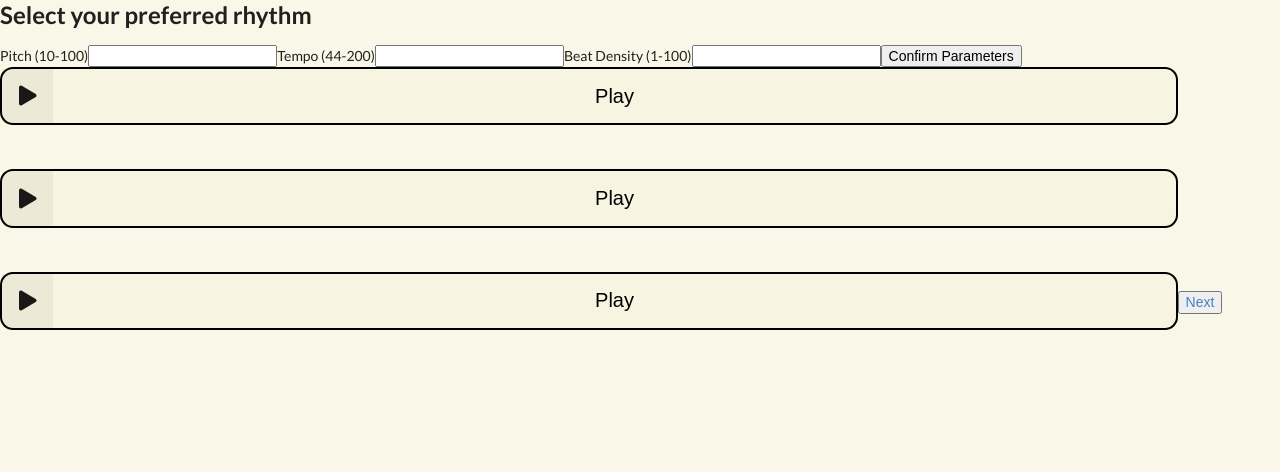
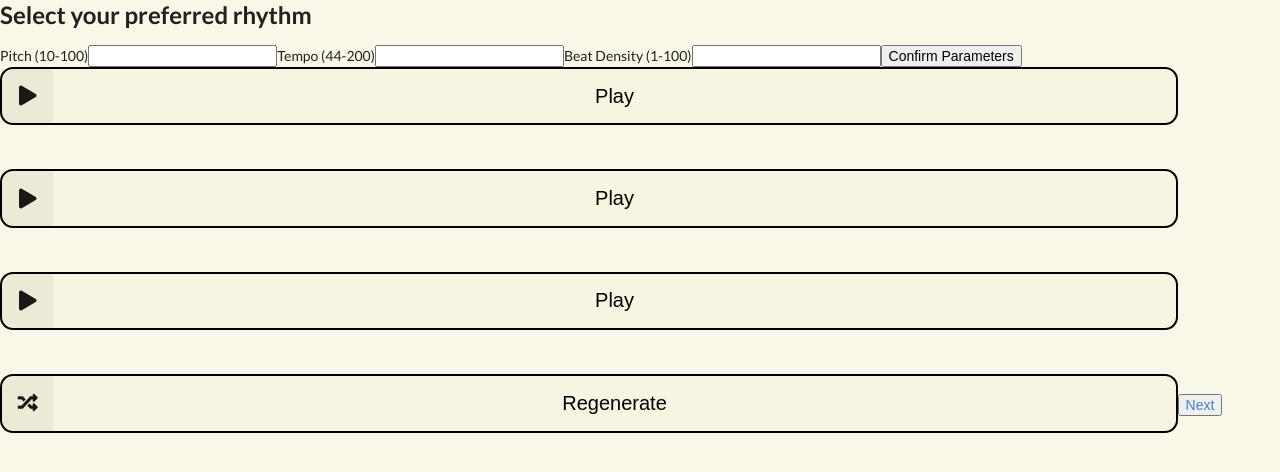
Before and after one commit to amudryk/Build-a-Beat, a React (Create React App) app: page / in a window 1280 px wide. Shown: the top 472 px of the page. Built offline with nearby package versions, Linux system fonts and the light colour scheme.

Commit message:
regenerate feature with GA
- does not include mutation

```diff
--- a/src/Editor.js
+++ b/src/Editor.js
@@ -36,7 +36,7 @@ class Editor extends Component {
   pingPong = new Tone.PingPongDelay({
     delayTime: "8n",
     feedback: 0.32,
-    wet: 0, // wet level can be modified by user via the snaredelayknob
+    wet: this.state.wetLevel, // wet level can be modified by user via the snaredelayknob
   });
 
   // create compressor for kick
@@ -77,7 +77,7 @@ class Editor extends Component {
     frequency: 150,
     envelope: {
       attack: 0.002,
-      decay: 0.25,
+      decay: this.state.closedHihatDecayLevel,
       release: 0.025,
     },
     harmonicity: 4.1,
@@ -309,11 +309,12 @@ class Editor extends Component {
               <RandomPattern randomPattern={this.randomPattern} />
             </div> */}
             <div className="two wide column center">
-              <BpmSlider changeBpm={this.changeBpm} />
+              <BpmSlider changeBpm={this.changeBpm} bpm={this.state.bpm} />
             </div>
             <div className="two wide column center">
               <KickTuningKnob
                 changeKickDrumTuning={this.changeKickDrumTuning}
+                pitch={this.state.kickDrumTuning}
               />
             </div>
 
--- a/src/components/HihatDecayKnob.js
+++ b/src/components/HihatDecayKnob.js
@@ -4,18 +4,17 @@ import * as skins from "react-rotary-knob-skin-pack";
 
 class HihatDecayKnob extends React.Component {
   state = {
-    value: 0.25
+    value: 0.25,
   };
 
-  handleChange = value => {
-
+  handleChange = (value) => {
     const maxDistance = 1;
     let distance = Math.abs(value - this.state.value);
     if (distance > maxDistance) {
       return;
     } else {
       this.setState({
-        value: value
+        value: value,
       });
     }
 
@@ -25,14 +24,13 @@ class HihatDecayKnob extends React.Component {
   render() {
     return (
       <React.Fragment>
-
         <Knob
           className="whindUp"
           style={{
             width: "auto",
             height: "auto",
           }}
-          onChange={value => {
+          onChange={(value) => {
             this.handleChange(value);
           }}
           min={0.25}
@@ -43,14 +41,12 @@ class HihatDecayKnob extends React.Component {
           skin={skins.s7}
           {...this.props.rest}
         />{" "}
-        <h5 style={{marginTop: "-0.3rem",
-        textAlign: "center",
-        width: "87%"}}>Attack</h5>
+        <h5 style={{ marginTop: "-0.3rem", textAlign: "center", width: "87%" }}>
+          Sharpness
+        </h5>
       </React.Fragment>
     );
   }
-
-
- }
+}
 
 export default HihatDecayKnob;
--- a/src/components/KickTuningKnob.js
+++ b/src/components/KickTuningKnob.js
@@ -32,7 +32,7 @@ class KickTuningKnob extends React.Component {
           onChange={(value) => {
             this.handleChange(value);
           }}
-          min={44}
+          min={20}
           max={100}
           value={this.state.value}
           unlockDistance={0}
--- /dev/null
+++ b/src/components/Regenerate.js
@@ -0,0 +1,95 @@
+import React, { Component } from "react";
+import * as Tone from "tone";
+
+class Regenerate extends Component {
+  handleClick = () => {
+    const mutation = 0.5;
+
+    console.log(this.props.chosenBeat);
+    console.log(this.props.currentBeat);
+
+    //RANGE 0 - 4
+    var wetLevel =
+      this.props.chosenBeat.wetLevel * 0.8 +
+      this.props.currentBeat.wetLevel * 0.2;
+
+    //RANGE 0.25 - 1.5
+    var closedHihatDecayLevel =
+      this.props.chosenBeat.closedHihatDecayLevel * 0.8 +
+      this.props.currentBeat.closedHihatDecayLevel * 0.2;
+
+    //RANGE 20 - 100
+    var kickDrumTuning =
+      this.props.chosenBeat.kickDrumTuning * 0.8 +
+      this.props.currentBeat.kickDrumTuning * 0.2;
+
+    var fitnessTarget = {
+      wetLevel: wetLevel,
+      closedHihatDecayLevel: closedHihatDecayLevel,
+      kickDrumTuning: kickDrumTuning,
+    };
+
+    var population = [];
+
+    //POPULATE 100 random samples
+    for (var i = 0; i < 100; i++) {
+      var beat = {
+        wetLevel: Math.random() * 4,
+        closedHihatDecayLevel: Math.random() * 1.25 + 0.25,
+        kickDrumTuning: Math.random() * 80 + 20,
+        fitness: 0,
+      };
+
+      population.push(beat);
+    }
+
+    //EVALUATE FITNESS, smaller fitness value = closer fit
+    population.forEach((beat) => {
+      var fitness = 0;
+      fitness += Math.abs(fitnessTarget.wetLevel - beat.wetLevel) / 4;
+      fitness +=
+        Math.abs(
+          fitnessTarget.closedHihatDecayLevel - beat.closedHihatDecayLevel
+        ) / 1.25;
+      fitness +=
+        Math.abs(fitnessTarget.kickDrumTuning - beat.kickDrumTuning) / 80;
+
+      beat.fitness = fitness;
+    });
+
+    //FIND TOP 3 FITS
+    population.sort((a, b) => {
+      if (a.fitness > b.fitness) {
+        return 1;
+      } else {
+        return -1;
+      }
+    });
+
+    var newBeatParams = [population[0], population[1], population[2]];
+    this.props.updateBeats(newBeatParams);
+  };
+
+  render() {
+    return (
+      <div
+        className="huge ui vertical labeled icon buttons"
+        onClick={this.handleClick}
+      >
+        <button
+          className="random pattern button "
+          style={{
+            border: "2px solid black",
+            background: "#F7F5E1",
+            borderRadius: "13px",
+          }}
+        >
+          <i className="random icon" />
+          Regenerate
+        </button>
+      </div>
+    );
+  }
+}
+
+export default Regenerate;
--- a/src/components/Selection.js
+++ b/src/components/Selection.js
@@ -4,6 +4,7 @@ import { BrowserRouter as Router, Switch, Route, Link } from "react-router-dom";
 import * as Tone from "tone";
 
 import PlayPause from "./PlayPause.js";
+import Regenerate from "./Regenerate.js";
 
 class Selection extends Component {
   constructor() {
@@ -12,15 +13,14 @@ class Selection extends Component {
     this.PlayPause = PlayPause;
   }
   getBpm = 120;
-  getPitch = 44;
+  getPitch;
   getBeatDensity = 0.7;
-  selectedBeat;
 
   state = {
     steps: [
-      [1, 0, 1, 0, 1, 0, 1, 0, 1, 0, 0, 0, 0, 0, 0, 0],
-      [0, 0, 1, 0, 0, 0, 0, 0, 0, 1, 0, 1, 0, 0, 1, 0],
-      [0, 0, 0, 0, 0, 1, 0, 1, 0, 0, 1, 0, 1, 1, 0, 0],
+      [1, 0, 1, 1, 0, 1, 1, 0, 0, 1, 0, 1, 0, 0, 0, 1],
+      [1, 0, 0, 1, 1, 0, 0, 0, 1, 0, 1, 0, 1, 0, 1, 1],
+      [0, 1, 0, 1, 0, 0, 1, 0, 0, 1, 0, 0, 0, 1, 0, 0],
     ],
     bpm: this.getBpm,
     notes: ["A", "C#", "E", "F#"],
@@ -28,8 +28,9 @@ class Selection extends Component {
     activeColumn: 0,
     time: 0,
     masterVolume: 0,
-    kickDrumTuning: this.getPitch,
-    closedHihatDecayLevel: 0,
+    kickDrumTuning: 44,
+    closedHihatDecayLevel: 0.25,
+    wetLevel: 0.55,
     mediaRecorderState: false,
   };
 
@@ -45,8 +46,9 @@ class Selection extends Component {
     activeColumn: 0,
     time: 0,
     masterVolume: 0,
-    kickDrumTuning: this.getPitch,
-    closedHihatDecayLevel: 0,
+    kickDrumTuning: 90,
+    closedHihatDecayLevel: 0.5,
+    wetLevel: 0,
     mediaRecorderState: false,
   };
 
@@ -62,9 +64,28 @@ class Selection extends Component {
     activeColumn: 0,
     time: 0,
     masterVolume: 0,
-    kickDrumTuning: this.getPitch,
-    closedHihatDecayLevel: 0,
+    kickDrumTuning: 30,
+    closedHihatDecayLevel: 0.8,
+    wetLevel: 0.75,
     mediaRecorderState: false,
+  };
+
+  selectedBeat = this.state;
+
+  //average between state1,2,3
+  currentBeatParams = {
+    wetLevel:
+      (this.state.wetLevel + this.state2.wetLevel + this.state3.wetLevel) / 3,
+    closedHihatDecayLevel:
+      (this.state.closedHihatDecayLevel +
+        this.state2.closedHihatDecayLevel +
+        this.state3.closedHihatDecayLevel) /
+      3,
+    kickDrumTuning:
+      (this.state.kickDrumTuning +
+        this.state2.kickDrumTuning +
+        this.state3.kickDrumTuning) /
+      3,
   };
 
   /// INIT SYNTHS & FX ///
@@ -76,7 +97,7 @@ class Selection extends Component {
   pingPong = new Tone.PingPongDelay({
     delayTime: "8n",
     feedback: 0.32,
-    wet: 0, // wet level can be modified by user via the snaredelayknob
+    wet: this.selectedBeat.wetLevel, // wet level can be modified by user via the snaredelayknob
   });
 
   // create compressor for kick
@@ -117,7 +138,7 @@ class Selection extends Component {
     frequency: 150,
     envelope: {
       attack: 0.002,
-      decay: 0.25,
+      decay: this.selectedBeat.closedHihatDecayLevel,
       release: 0.025,
     },
     harmonicity: 4.1,
@@ -138,6 +159,7 @@ class Selection extends Component {
 
   setBeat = (beat) => {
     this.selectedBeat = beat;
+    this.pingPong.wet.value = beat.wetLevel;
   };
 
   changeBpm = (value) => {
@@ -146,12 +168,47 @@ class Selection extends Component {
     this.setState({
       bpm: value,
     });
+    this.state2.bpm = value;
+    this.state3.bpm = value;
   };
 
   changeKickDrumTuning = (value) => {
     this.setState({
       kickDrumTuning: value,
     });
+    this.state2.kickDrumTuning = value;
+    this.state3.kickDrumTuning = value;
+  };
+
+  updateBeats = (newBeatParams) => {
+    this.pause();
+    this.state.wetLevel = newBeatParams[0].wetLevel;
+    this.state.closedHihatDecayLevel = newBeatParams[0].closedHihatDecayLevel;
+    this.state.kickDrumTuning = newBeatParams[0].kickDrumTuning;
+
+    this.state2.wetLevel = newBeatParams[1].wetLevel;
+    this.state2.closedHihatDecayLevel = newBeatParams[1].closedHihatDecayLevel;
+    this.state2.kickDrumTuning = newBeatParams[1].kickDrumTuning;
+
+    this.state3.wetLevel = newBeatParams[2].wetLevel;
+    this.state3.closedHihatDecayLevel = newBeatParams[2].closedHihatDecayLevel;
+    this.state3.kickDrumTuning = newBeatParams[2].kickDrumTuning;
+
+    //update currentBeatParams
+    this.currentBeatParams = {
+      wetLevel:
+        (this.state.wetLevel + this.state2.wetLevel + this.state3.wetLevel) / 3,
+      closedHihatDecayLevel:
+        (this.state.closedHihatDecayLevel +
+          this.state2.closedHihatDecayLevel +
+          this.state3.closedHihatDecayLevel) /
+        3,
+      kickDrumTuning:
+        (this.state.kickDrumTuning +
+          this.state2.kickDrumTuning +
+          this.state3.kickDrumTuning) /
+        3,
+    };
   };
 
   handleSubmit = (event) => {
@@ -162,7 +219,7 @@ class Selection extends Component {
     this.getBpm = data.get("bpm");
     this.getPitch = data.get("pitch");
     this.changeBpm(this.getBpm);
-    this.changeKickDrumTuning(this.getPitch);
+    this.changeKickDrumTuning(this.selectedBeat.kickDrumTuning);
   };
 
   componentDidMount() {
@@ -250,6 +307,11 @@ class Selection extends Component {
           selection={true}
           style={{ marginBottom: "1rem" }}
         />
+        <Regenerate
+          updateBeats={this.updateBeats}
+          currentBeat={this.currentBeatParams}
+          chosenBeat={this.selectedBeat}
+        />
         <button onClick={this.pause}>
           <Link
             to={{
--- a/src/components/SnareDelayKnob.js
+++ b/src/components/SnareDelayKnob.js
@@ -1,39 +1,55 @@
 import React from "react";
-import {Knob} from "react-rotary-knob";
+import { Knob } from "react-rotary-knob";
 import * as skins from "react-rotary-knob-skin-pack";
 
 class SnareDelayKnob extends React.Component {
   state = {
-    value: 0
+    value: 0,
   };
 
-  handleChange = value => {
-
+  handleChange = (value) => {
     const maxDistance = 2;
     let distance = Math.abs(value - this.state.value);
     if (distance > maxDistance) {
       return;
     } else {
-      this.setState({value: value});
+      this.setState({ value: value });
     }
 
     this.props.changePingPongDelayLevel(value);
   };
 
   render() {
-    return (<React.Fragment>
-      <Knob className="whindUp" style={{
-          width: "auto",
-          height: "auto"
-        }} onChange={value => {
-          this.handleChange(value);
-        }} min={0} max={4} value={this.state.value} unlockDistance={0} preciseMode={false} skin={skins.s7} {...this.props.rest}/>{" "}
-      <h5 style={{
-          marginTop: "-0.15rem",
-          textAlign: "center",
-          width: "87%"
-        }}>Delay</h5>
-    </React.Fragment>);
+    return (
+      <React.Fragment>
+        <Knob
+          className="whindUp"
+          style={{
+            width: "auto",
+            height: "auto",
+          }}
+          onChange={(value) => {
+            this.handleChange(value);
+          }}
+          min={0}
+          max={4}
+          value={this.state.value}
+          unlockDistance={0}
+          preciseMode={false}
+          skin={skins.s7}
+          {...this.props.rest}
+        />{" "}
+        <h5
+          style={{
+            marginTop: "-0.15rem",
+            textAlign: "center",
+            width: "87%",
+          }}
+        >
+          Echo
+        </h5>
+      </React.Fragment>
+    );
   }
 }
 
```
Also changed, not shown: src/components/GeneticAlgorithm.js (deleted, +0 -9 lines).
